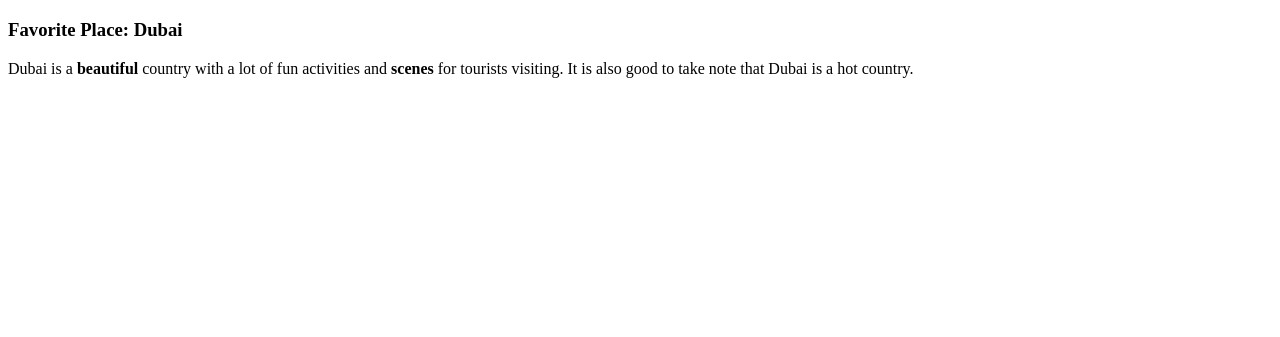
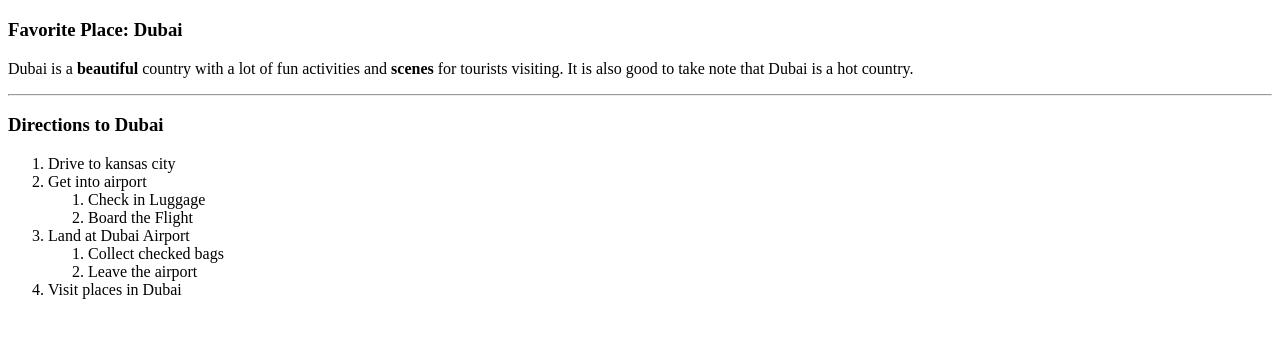
Before and after one commit to 44-563-WebApps-F21/webapps-f21-assignment-3-adedejisalim, a plain HTML site: page index.html in a window 1280 px wide. Shown: the part 61-398 px from the top of the page. Drawn offline with Linux system fonts and the light colour scheme.

Commit message:
Created a list including directions to dubai

```diff
--- a/index.html
+++ b/index.html
@@ -8,5 +8,28 @@
 
     <h3>Favorite Place: Dubai</h3>
     <p>Dubai is a <b>beautiful</b> country with a lot of fun activities and <b>scenes</b> for tourists visiting. It is also good to take note that Dubai is a hot country.</p>
+    <hr>
+
+    <h3>Directions to Dubai</h3>
+    <ol>
+        <li>Drive to kansas city</li>
+
+        <li>Get into airport
+            <ol>
+                <li>Check in Luggage</li>
+                <li>Board the Flight</li>
+            </ol>
+        </li>
+
+        <li>Land at Dubai Airport
+            <ol>
+                <li>Collect checked bags</li>
+                <li>Leave the airport</li>
+            </ol>
+        </li>
+
+        <li>Visit places in Dubai</li>
+
+    </ol>
 </body>
 </html>
```
